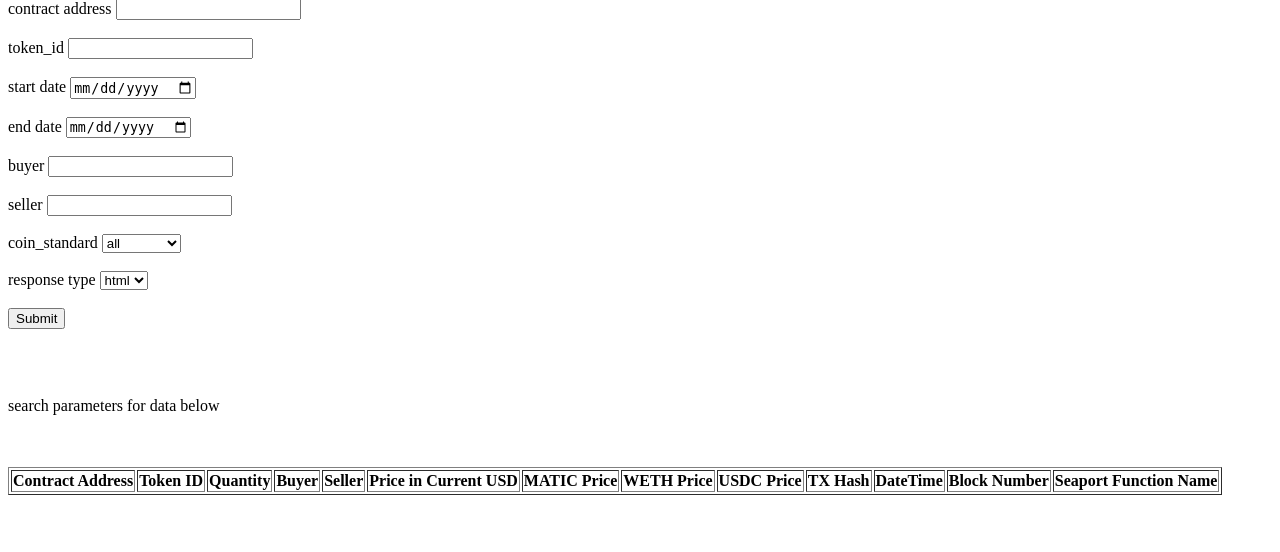
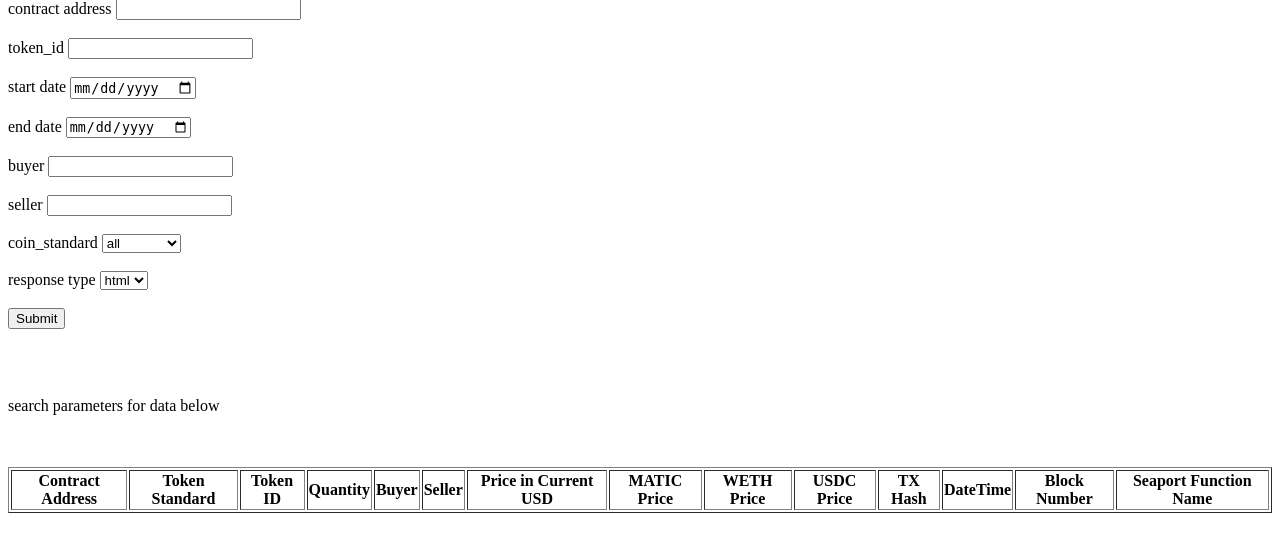
Before and after one commit to bencarneiro/polygon, a Django app: page /get_transactions_page in a window 1280 px wide. Shown: the part 103-655 px from the top of the page. Run offline with Django 3.2, Linux system fonts and the light colour scheme; lists and menus that the app fills with data are empty.

Commit message:
add quantity of 1 to transactions page for ERC721 tokens

```diff
--- a/polygon/nft/templates/get_transactions.html
+++ b/polygon/nft/templates/get_transactions.html
@@ -49,6 +49,7 @@
     <table border="1">
         <tr>
             <th>Contract Address</th>
+            <th>Token Standard</th>
             <th>Token ID</th>
             <th>Quantity</th>
             <th>Buyer</th>
@@ -65,6 +66,7 @@
             {% for tx in data %}
             <tr>
             <td>{{ tx.contract_address }}</td>
+            <td>{{ tx.token_standard  }}</td>
             <td>{{ tx.token_id }}</td>
             <td>{{ tx.quantity }}</td>
             <td>{{ tx.buyer }}</td>
--- a/polygon/nft/views.py
+++ b/polygon/nft/views.py
@@ -1,11 +1,11 @@
 from django.shortcuts import render
-from django.db.models import Q, FloatField
+from django.db.models import Q, FloatField, CharField
 from datetime import datetime
 from django.db.models.functions import TruncMonth, TruncDay, TruncYear, TruncWeek
 from django.views.decorators.csrf import csrf_exempt
 from django.http import JsonResponse, HttpResponse
 from nft.models import SeaportTransaction, Seaport1155Transaction, Seaport721Transaction, SpotPrice
-from django.db.models import Sum, Count, F, ExpressionWrapper
+from django.db.models import Sum, Count, F, ExpressionWrapper, Value
 
 # Create your views here.
 
@@ -57,18 +57,21 @@ def get_transactions(request):
     weth = SpotPrice.objects.get(token_name="WETH")
 
     data721 = Seaport721Transaction.objects.filter(q).annotate(
+        quantity=Value(1),
+        token_standard=Value("ERC721"),
         spot_usd_price= ((ExpressionWrapper(F("matic_price"), output_field=FloatField()) / 10**18) * matic.price) + (ExpressionWrapper(F("usdc_price"), output_field=FloatField()) / 10**6) + ((ExpressionWrapper(F("weth_price"), output_field=FloatField()) / 10**18) * weth.price)
     )
     data1155 = Seaport1155Transaction.objects.filter(q).annotate(
+        token_standard=Value("ERC1155"),
         spot_usd_price= ((ExpressionWrapper(F("matic_price"), output_field=FloatField()) / 10**18) * matic.price) + (ExpressionWrapper(F("usdc_price"), output_field=FloatField()) / 10**6) + ((ExpressionWrapper(F("weth_price"), output_field=FloatField()) / 10**18) * weth.price)
     )
 
     if coin_standard == "all":
-        response_data = list(data721.values("tx_hash", "contract_address", "token_id", "buyer", "seller", "matic_price", "weth_price", "usdc_price", "tx_hash__dt", "tx_hash__block_number", "tx_hash__method_name", "spot_usd_price")) + list(data1155.values("tx_hash", "contract_address", "token_id", "quantity", "buyer", "seller", "matic_price", "weth_price", "usdc_price", "tx_hash__dt", "tx_hash__block_number", "tx_hash__method_name", "spot_usd_price"))
+        response_data = list(data721.values("token_standard", "tx_hash", "contract_address", "token_id", "quantity", "buyer", "seller", "matic_price", "weth_price", "usdc_price", "tx_hash__dt", "tx_hash__block_number", "tx_hash__method_name", "spot_usd_price")) + list(data1155.values("token_standard", "tx_hash", "contract_address", "token_id", "quantity", "buyer", "seller", "matic_price", "weth_price", "usdc_price", "tx_hash__dt", "tx_hash__block_number", "tx_hash__method_name", "spot_usd_price"))
     if coin_standard == "721":
-        response_data = list(data721.values("tx_hash", "contract_address", "token_id", "buyer", "seller", "matic_price", "weth_price", "usdc_price", "tx_hash__dt", "tx_hash__block_number", "tx_hash__method_name", "spot_usd_price"))
+        response_data = list(data721.values("token_standard", "tx_hash", "contract_address", "token_id", "quantity", "buyer", "seller", "matic_price", "weth_price", "usdc_price", "tx_hash__dt", "tx_hash__block_number", "tx_hash__method_name", "spot_usd_price"))
     if coin_standard == "1155":
-        response_data = list(data1155.values("tx_hash", "contract_address", "token_id", "quantity", "buyer", "seller", "matic_price", "weth_price", "usdc_price", "tx_hash__dt", "tx_hash__block_number", "tx_hash__method_name", "spot_usd_price"))
+        response_data = list(data1155.values("token_standard", "tx_hash", "contract_address", "token_id", "quantity", "buyer", "seller", "matic_price", "weth_price", "usdc_price", "tx_hash__dt", "tx_hash__block_number", "tx_hash__method_name", "spot_usd_price"))
 
     response = {
         'length': len(response_data),
```
